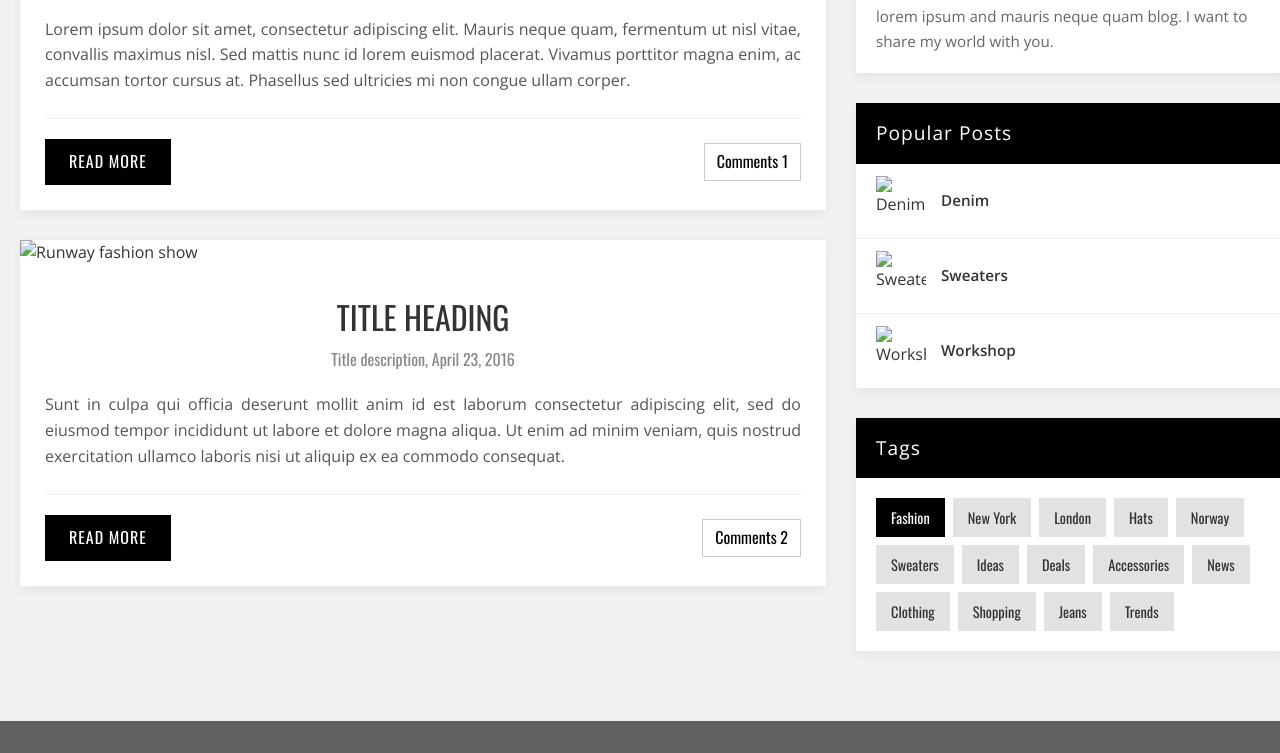
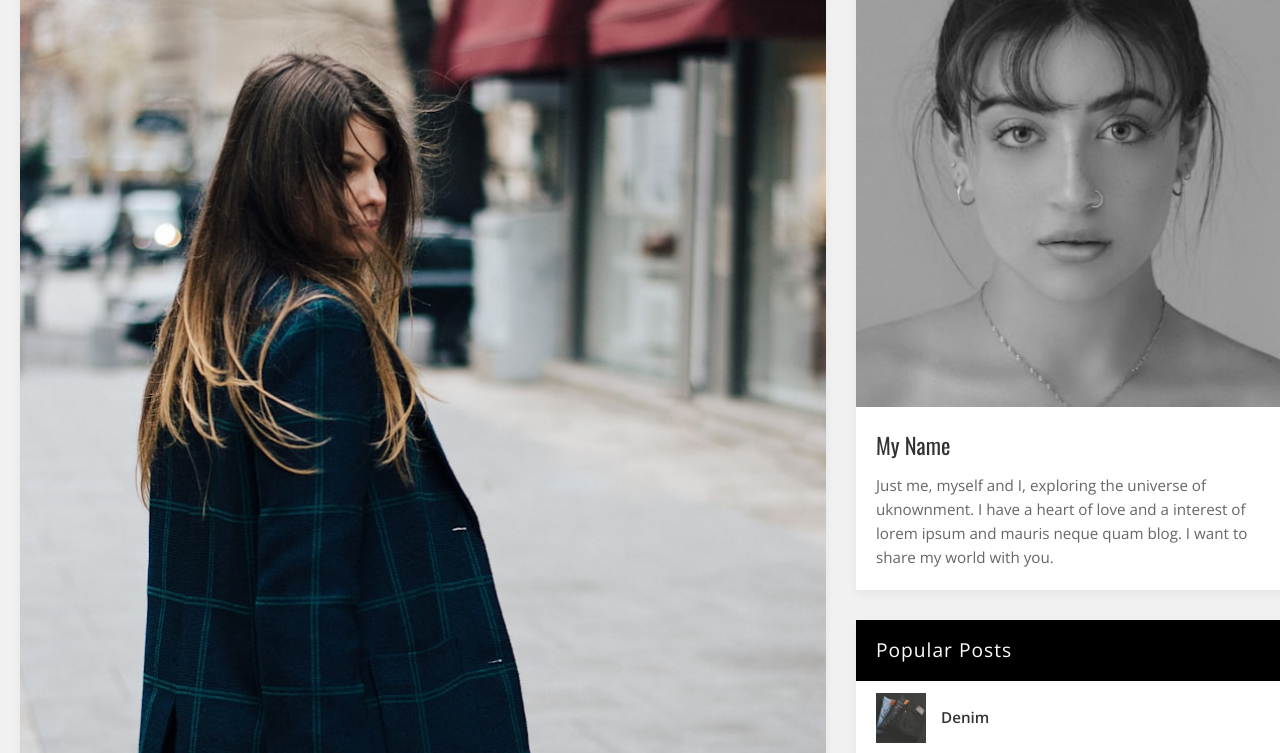
Before and after one commit to Iradukunda41/FashionBlogClone, a plain HTML site: page index.html in a window 1280 px wide. Shown: the part 421-1174 px from the top of the page. Drawn offline with nearby package versions, Linux system fonts and the light colour scheme; the site is published under a folder, as on GitHub Pages, so addresses that start at the root find nothing.

Commit message:
Fixed image paths and renamed thumb1

```diff
--- a/index.html
+++ b/index.html
@@ -32,7 +32,7 @@
 
         <!-- Blog Post 1 -->
         <article class="card">
-          <img src="/images/hero1.png" alt="Girl wearing a hat" class="post-hero-image">
+          <img src="images/hero1.png" alt="Girl wearing a hat" class="post-hero-image">
           <div class="post-body">
             <h2>TITLE HEADING</h2>
             <h5>Title description, May 2, 2016</h5>
@@ -48,7 +48,7 @@
 
         <!-- Blog Post 2 -->
         <article class="card">
-          <img src="/images/hero2.png" alt="Runway fashion show" class="post-hero-image">
+          <img src="images/hero2.png" alt="Runway fashion show" class="post-hero-image">
           <div class="post-body">
             <h2>TITLE HEADING</h2>
             <h5>Title description, April 23, 2016</h5>
@@ -69,7 +69,7 @@
 
         <!-- Sidebar Section 1: About Me -->
         <div class="card">
-          <img src="/images/about.png" alt="Jane" class="about-img">
+          <img src="images/about.png" alt="Jane" class="about-img">
           <div class="about-text">
             <h4>My Name</h4>
             <p>Just me, myself and I, exploring the universe of uknownment. I have a heart of love and a interest of lorem ipsum and mauris neque quam blog. I want to share my world with you.</p>
@@ -81,15 +81,15 @@
           <div class="card-title">Popular Posts</div>
           <ul class="popular-list">
             <li>
-              <img src="/images/thurmb1.png" alt="Denim" class="popular-thumb">
+              <img src="images/thumb1.png" alt="Denim" class="popular-thumb">
               <span class="popular-title">Denim</span>
             </li>
             <li>
-              <img src="/images/thumb2.png" alt="Sweaters" class="popular-thumb">
+              <img src="images/thumb2.png" alt="Sweaters" class="popular-thumb">
               <span class="popular-title">Sweaters</span>
             </li>
             <li>
-              <img src="/images/thumb3.png" alt="Workshop" class="popular-thumb">
+              <img src="images/thumb3.png" alt="Workshop" class="popular-thumb">
               <span class="popular-title">Workshop</span>
             </li>
           </ul>
```
Also changed, not shown: images/thumb1.png (renamed from images/thurmb1.png).
